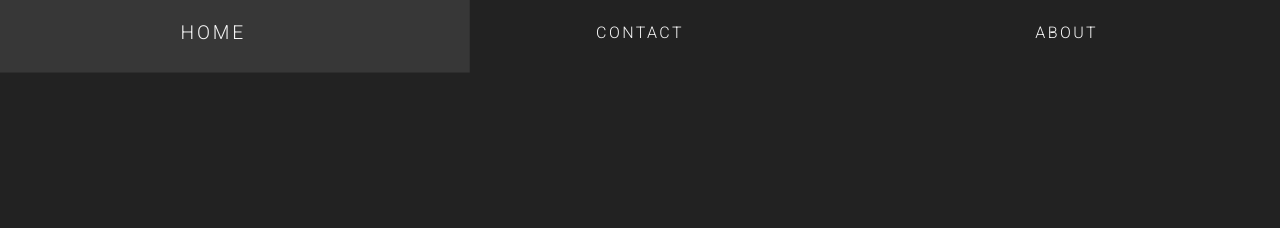
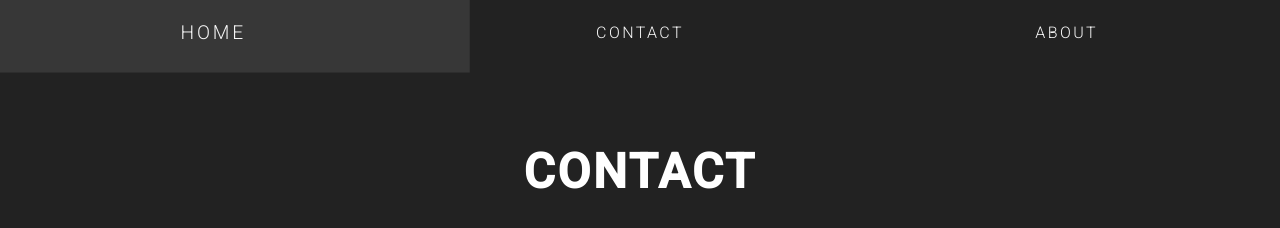
Before and after one commit to Jsburns05/WebDev.Portfolio, a website: page contact.html in a window 1280 px wide. Drawn offline with Linux system fonts and the light colour scheme.

Commit message:
contact and about page set up

```diff
--- a/contact.html
+++ b/contact.html
@@ -29,7 +29,8 @@
                 <span></span>
             </label>
         </header>
-        <div class="main">
+        <div class="main contact-main">
+            <h1>CONTACT</h1>
         </div>
       </div>
       <script src="/main.js"></script>
--- a/style.css
+++ b/style.css
@@ -5,6 +5,9 @@
 @import url('https://fonts.googleapis.com/css2?family=Roboto:wght@300;500&family=Russo+One&display=swap');
 
 /*-----------------------------------------------------
+
+
+
 
 
 
@@ -49,6 +52,9 @@ a {
 
 
 
+
+
+
 GRID SETUP
 -----------------------------------------------------*/
 
@@ -84,6 +90,9 @@ GRID SETUP
 }
 
 /*-----------------------------------------------------
+
+
+
 
 
 
@@ -197,6 +206,9 @@ nav li:hover {
 
 
 
+
+
+
 ---------after hamburger is clicked(mobile)--*/
 
 .nav-toggle:checked ~ nav {
@@ -219,6 +231,10 @@ nav li:hover {
 
 /*NAV BREAKPOINT STYLING
 -----------------------------------------------------*/
+
+
+
+
 
 
 @media screen and (min-width:768px) {
@@ -248,6 +264,9 @@ nav li:hover {
     }
 }
 /*-----------------------------------------------------
+
+
+
 
 
 
@@ -307,6 +326,9 @@ ABOUT FEATURE SECTION START
 }
 
 /*-----------------------------------------------------
+
+
+
 
 
 
@@ -437,3 +459,17 @@ MAIN SECTION BREAKPOINT
 }
 
 /*-----------------------------------------------------
+
+
+
+
+
+
+
+
+
+CONTACT PAGE START-----------------------------------*/
+
+.contact-main {
+    color: var(--clr-primary);
+}
```
Also changed, not shown: about.html (+1 -0 lines).
